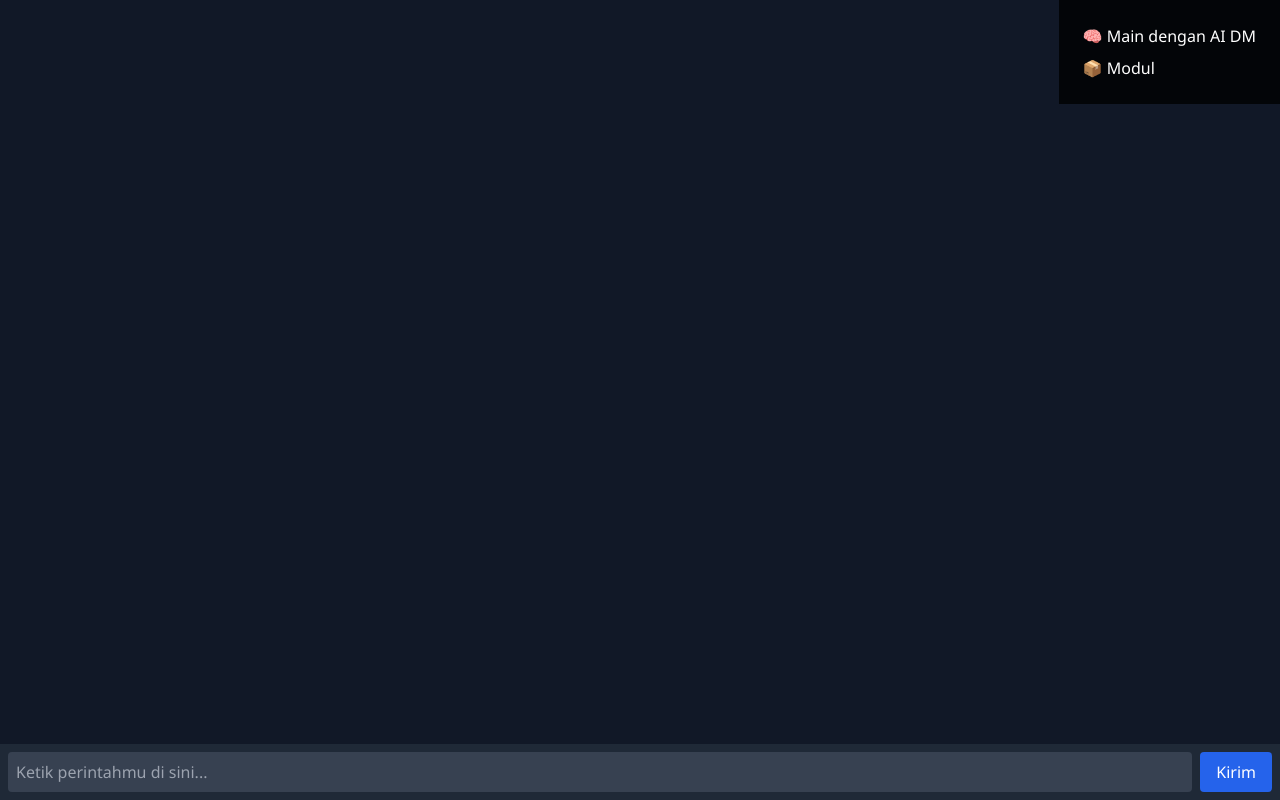
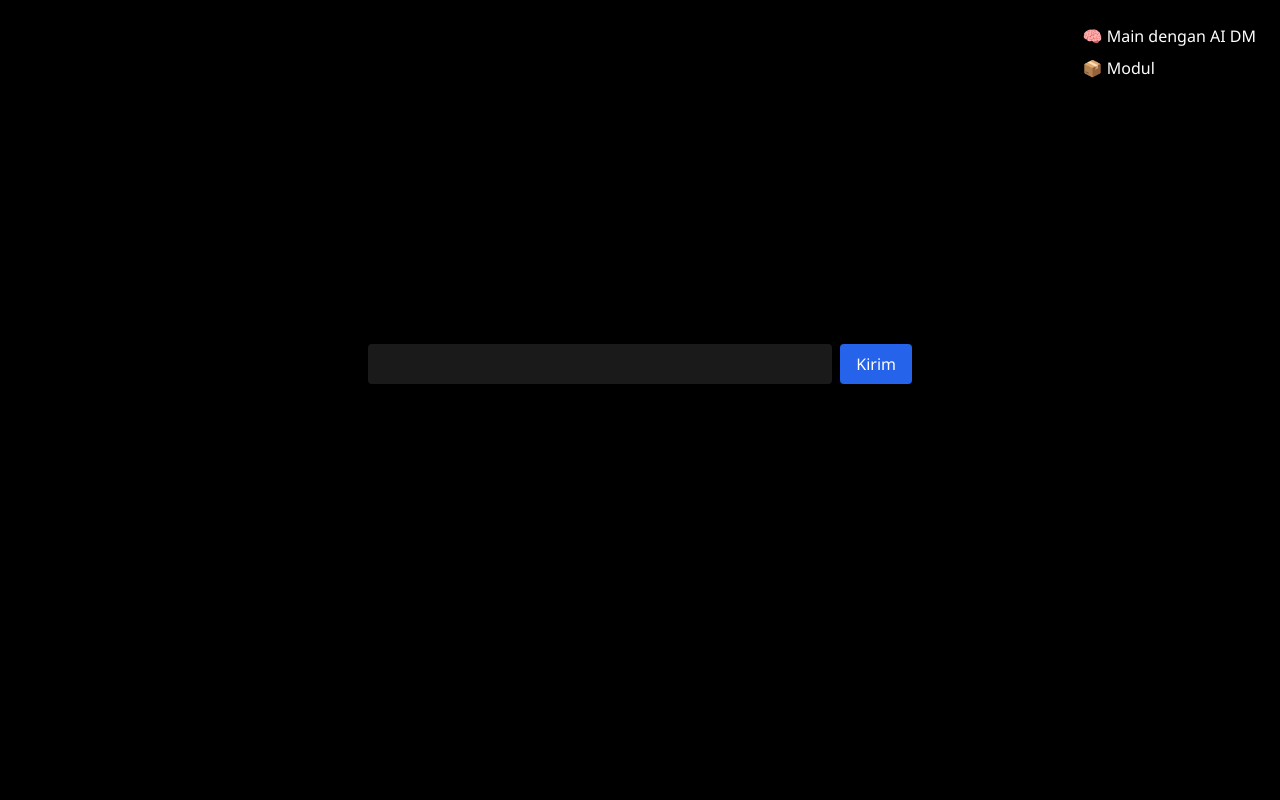
Before and after one commit to FabianPitoy/fabian-dnd-web, a Next.js app: page / in a window 1280 px wide. Both pictures are taken after a click on the button "🎮 Player". Built offline with nearby package versions, Linux system fonts and the light colour scheme.

Commit message:
Update ChatBox.tsx

```diff
--- a/components/ai/ChatBox.tsx
+++ b/components/ai/ChatBox.tsx
@@ -1,30 +1,37 @@
 import { useState } from 'react';
-import { generateAIResponse } from '@/lib/ai';
+import { askGPT } from '@/lib/ai';
 
-export function ChatBox({ role }: { role: string }) {
+export function ChatBox() {
+  const [input, setInput] = useState('');
   const [messages, setMessages] = useState<string[]>([]);
-  const [input, setInput] = useState('');
 
-  async function sendMessage() {
-    const playerMessage = `Player (${role}): ${input}`;
-    const aiReply = await generateAIResponse(input);
-    setMessages(prev => [...prev, playerMessage, `DM: ${aiReply}`]);
+  async function send() {
+    if (!input.trim()) return;
+    const newMessages = [...messages, `Player: ${input}`];
+    setMessages(newMessages);
     setInput('');
+
+    const response = await askGPT(input);
+    setMessages([...newMessages, `DM: ${response}`]);
   }
 
   return (
-    <div className="flex flex-col h-screen bg-gray-900 text-white">
-      <div className="flex-1 overflow-y-auto p-4 space-y-2">
-        {messages.map((msg, i) => <p key={i}>{msg}</p>)}
+    <div className="p-4 space-y-2 max-w-xl mx-auto">
+      <div className="bg-black/30 p-4 rounded h-80 overflow-y-auto text-sm">
+        {messages.map((msg, i) => (
+          <p key={i} className="whitespace-pre-wrap">{msg}</p>
+        ))}
       </div>
-      <div className="flex p-2 bg-gray-800">
+      <div className="flex gap-2">
         <input
-          className="flex-1 bg-gray-700 p-2 rounded"
+          className="flex-1 px-4 py-2 rounded bg-white/10 text-white outline-none"
           value={input}
-          onChange={e => setInput(e.target.value)}
-          placeholder="Ketik perintahmu di sini..."
+          onChange={(e) => setInput(e.target.value)}
+          onKeyDown={(e) => e.key === 'Enter' && send()}
         />
-        <button onClick={sendMessage} className="ml-2 bg-blue-600 px-4 py-2 rounded">Kirim</button>
+        <button className="bg-blue-600 px-4 py-2 rounded" onClick={send}>
+          Kirim
+        </button>
       </div>
     </div>
   );
```
